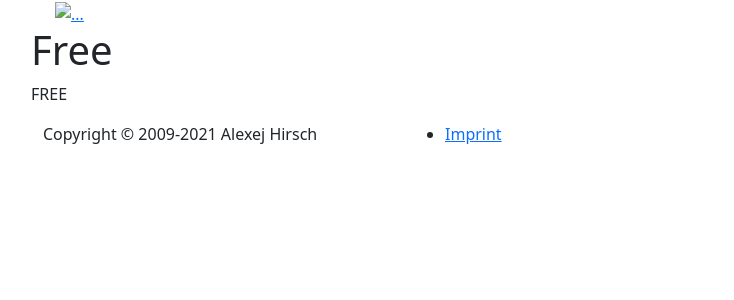
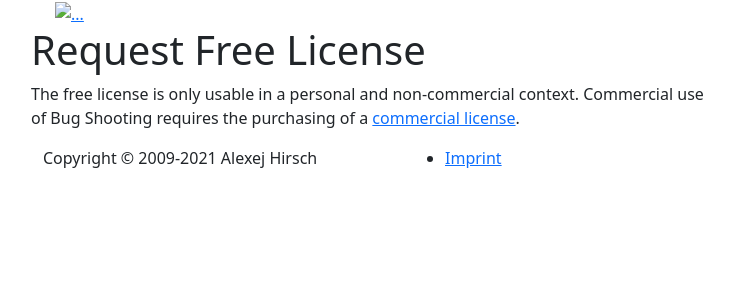
Before and after one commit to BugShooting/BugShooting.Homepage, a Jekyll site: the page built from free.md, in a window 1280 px wide. Shown: the top 300 px of the page, without its empty margins (269-1003 px from the left). Built offline with Jekyll 4.4.1, drawn with Linux system fonts in a browser that asks for light colours.

Commit message:
Update free.md

```diff
--- a/free.md
+++ b/free.md
@@ -1,7 +1,7 @@
 ---
 layout: page
-title: Free
+title: Request Free License
 permalink: /free/
 ---
 
-FREE
+The free license is only usable in a personal and non-commercial context. Commercial use of Bug Shooting requires the purchasing of a [commercial license](buy).
```
